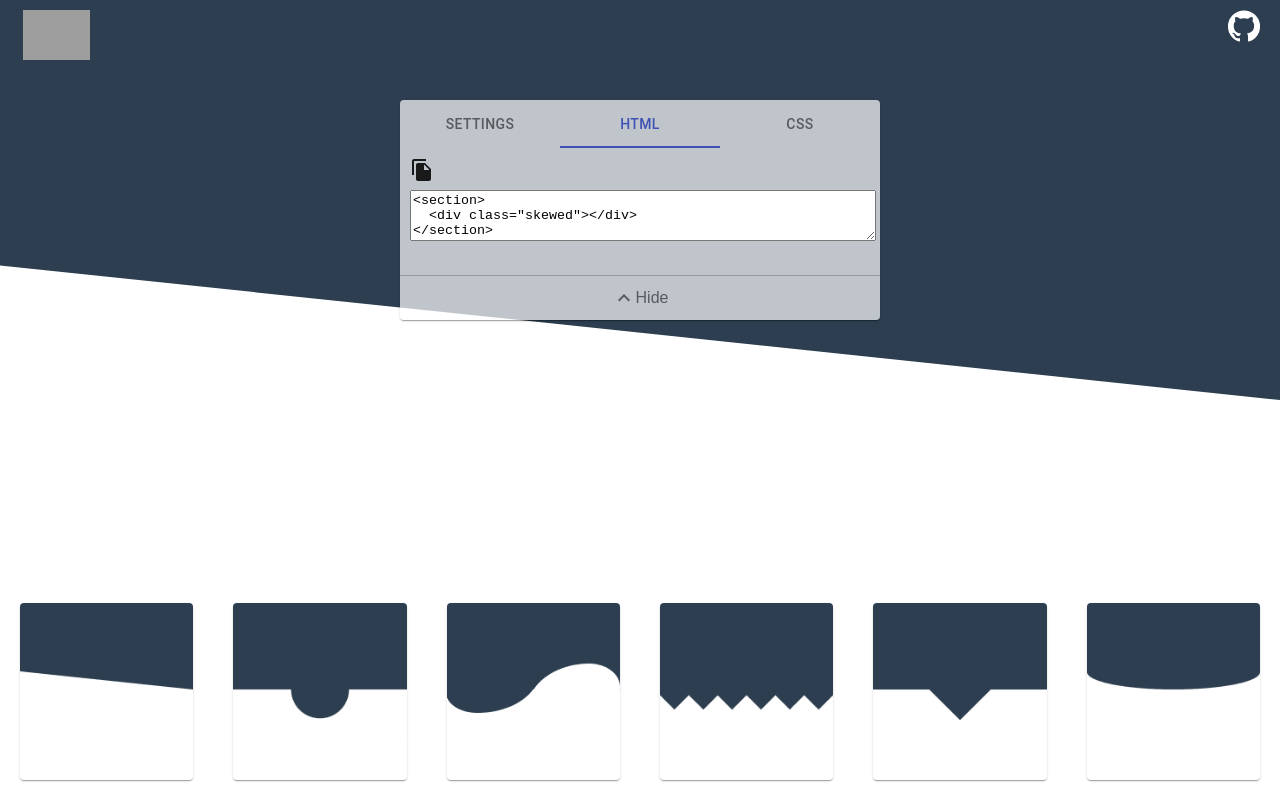
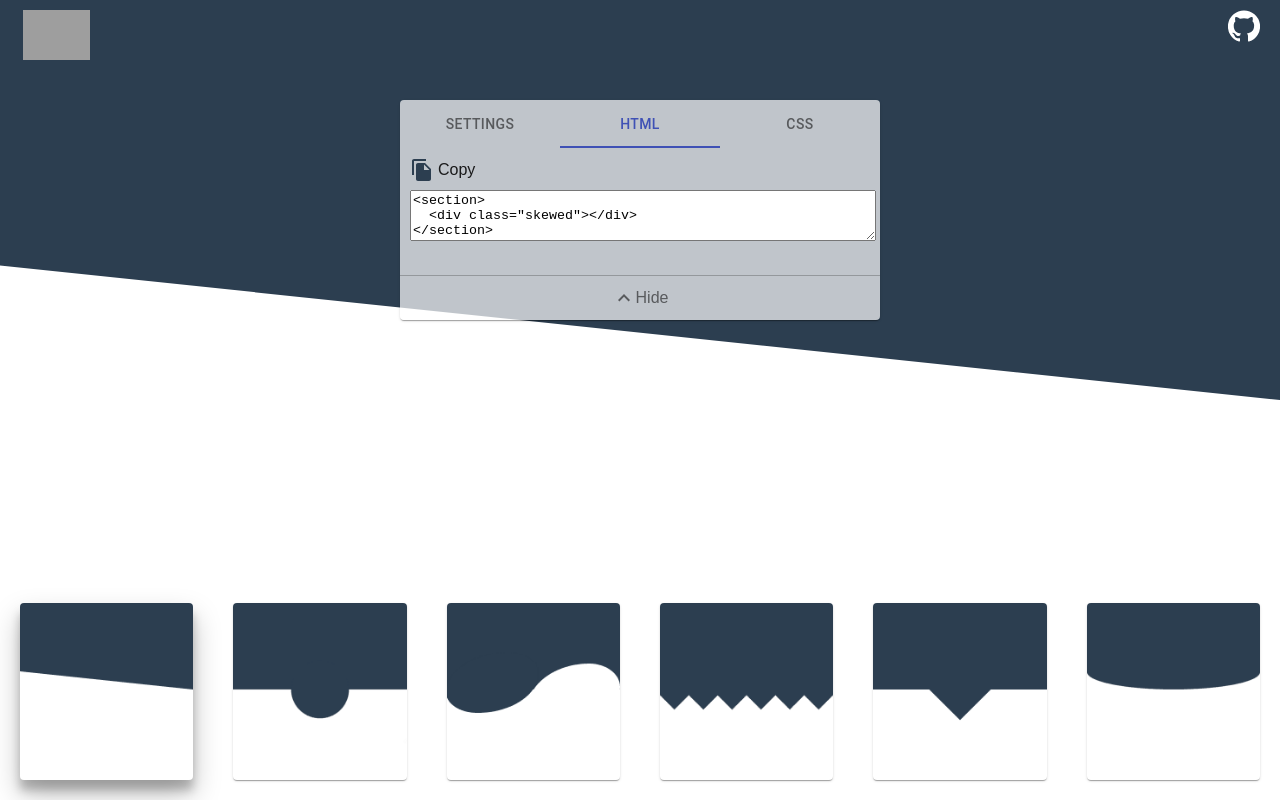
Before and after one commit to wwebdev/separator-generator, a Next.js app: page / in a window 1280 px wide. Both pictures are taken after a click on the tab "HTML". Built offline with nearby package versions, Linux system fonts and the light colour scheme; grey boxes are pictures that could not be loaded.

Commit message:
small ui fixes

```diff
--- a/components/Generator/Controls.js
+++ b/components/Generator/Controls.js
@@ -82,7 +82,10 @@ const Controls = props => {
                 }
                 { value === 1 &&
                     <div>
-                        <FileCopy onClick={() => copyToClipboard(htmlTextArea, 'html')} />
+                        <S.CopyContainer onClick={() => copyToClipboard(htmlTextArea, 'html')} >
+                            <FileCopy />
+                            Copy
+                        </S.CopyContainer>
                         <S.Copied visible={copiedCode === 'html'}>copied</S.Copied>
                         <S.CodeArea
                             value={htmlCode}
@@ -94,7 +97,10 @@ const Controls = props => {
                 }
                 { value === 2 &&
                     <div>
-                        <FileCopy onClick={() => copyToClipboard(cssTextArea, 'css')} />
+                        <S.CopyContainer onClick={() => copyToClipboard(cssTextArea, 'css')} >
+                            <FileCopy />
+                            Copy
+                        </S.CopyContainer>
                         <S.Copied visible={copiedCode === 'css'}>copied</S.Copied>
                         <S.CodeArea
                             value={cssCode}
--- a/components/Generator/index.js
+++ b/components/Generator/index.js
@@ -58,7 +58,11 @@ const Generator = props => {
                 <S.Bottom>
                     <S.Row>
                         { Object.entries(SEPARATORS).map(([key, val]) =>
-                            <Card key={`${val}-card`} onClick={() => { useSeparator(val) }}>
+                            <Card
+                                className={active === val ? 'active' : ''}
+                                key={`${val}-card`}
+                                onClick={() => { useSeparator(val) }}
+                            >
                                 <img src={`/${val}.png`} alt={`${val} preview`} />
                             </Card>
                         )}
--- a/components/Generator/styled.js
+++ b/components/Generator/styled.js
@@ -101,9 +101,10 @@ export const Row = styled.div`
       margin: 5px;
     }
 
+    &.active,
     &:hover {
       cursor: pointer;
-      box-shadow: 0 3px 6px rgba(0,0,0,0.16), 0 3px 6px rgba(0,0,0,0.23);
+      box-shadow: 0 14px 28px rgba(0,0,0,0.25), 0 10px 10px rgba(0,0,0,0.22);
     }
   }
 
@@ -160,6 +161,17 @@ export const CodeArea = styled(TextareaAutosize)`
     margin-bottom: ${props => props.marginBottom ? '20px' : '0'};
 `
 
+export const CopyContainer = styled.div`
+  display: inline-flex;
+  align-items: center;
+  cursor: pointer;
+
+  svg {
+    color: ${darkGrey};
+    margin-right: 4px;
+  }
+`
+
 export const Copied = styled.span`
     display: inline-block;
     padding: 4px;
```
